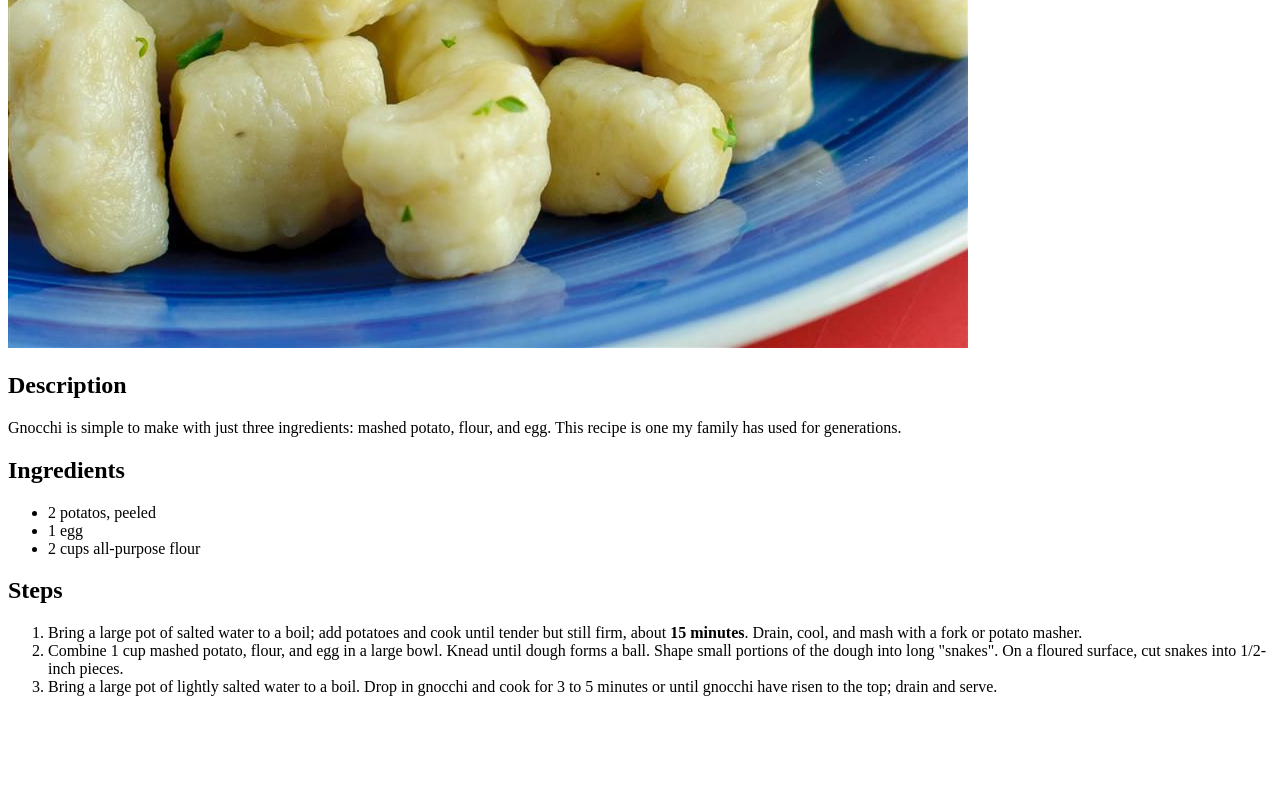
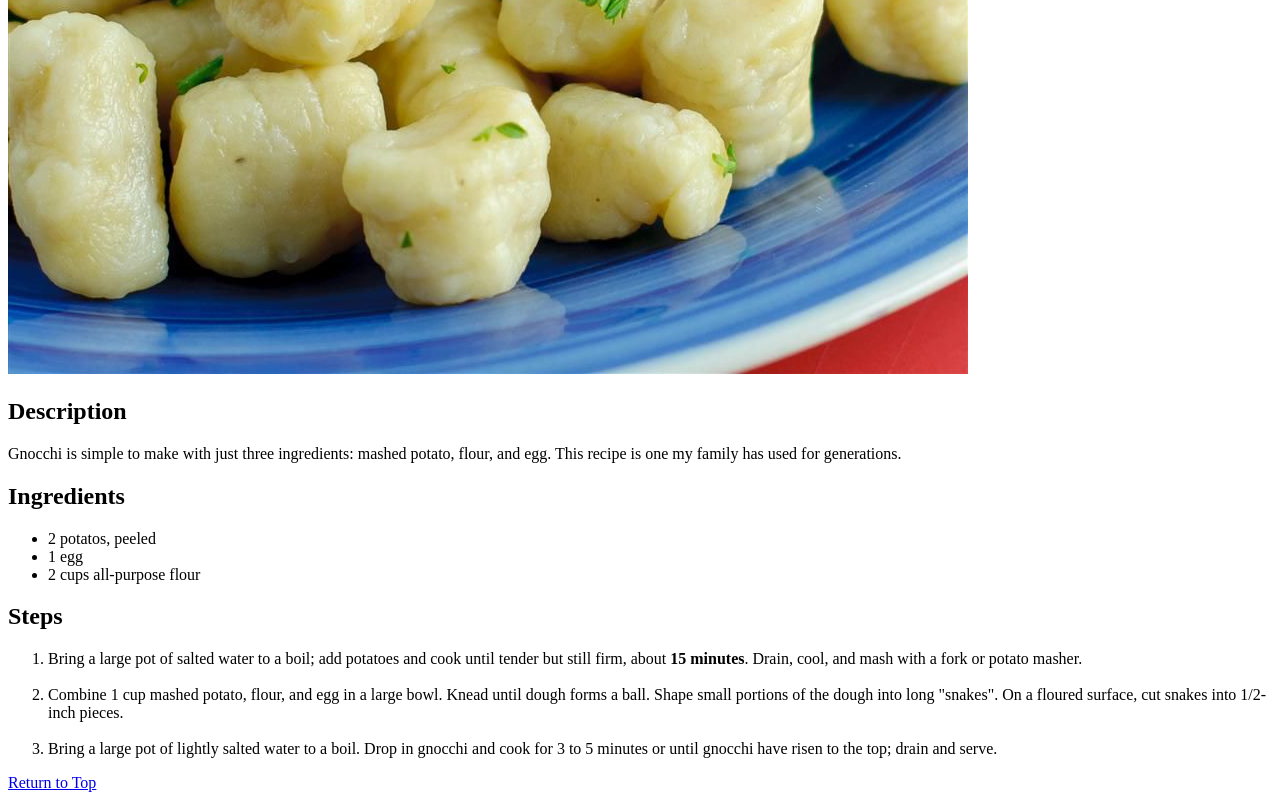
Before and after one commit to Harper-Codes/odin-recipes, a plain HTML site: page recipes/gnocchi.html in a window 1280 px wide. Shown: the part 692-1492 px from the top of the page. Before the commit the page ends 1404 px from the top, so only its background shows below. Drawn offline with Linux system fonts and the light colour scheme.

Commit message:
Improved navigation and formatting

```diff
--- a/recipes/gnocchi.html
+++ b/recipes/gnocchi.html
@@ -7,6 +7,10 @@
     <title>Gnocchi</title>
 </head>
 <body>
+    <!-- Link to Homepage -->
+    <a href="../index.html" id="home">Home</a>
+
+    <!-- Main Content -->
     <h1>Gnocchi</h1>
         <img src="../images/gnocchi.jpg" alt="Gnocchi">
     <h2>Description</h2>
@@ -19,9 +23,12 @@
         </ul>
     <h2>Steps</h2>
         <ol>
-            <li>Bring a large pot of salted water to a boil; add potatoes and cook until tender but still firm, about <strong>15 minutes</strong>. Drain, cool, and mash with a fork or potato masher.</li>
-            <li>Combine 1 cup mashed potato, flour, and egg in a large bowl. Knead until dough forms a ball. Shape small portions of the dough into long "snakes". On a floured surface, cut snakes into 1/2-inch pieces.</li>
+            <li>Bring a large pot of salted water to a boil; add potatoes and cook until tender but still firm, about <strong>15 minutes</strong>. Drain, cool, and mash with a fork or potato masher.</li><br>
+            <li>Combine 1 cup mashed potato, flour, and egg in a large bowl. Knead until dough forms a ball. Shape small portions of the dough into long "snakes". On a floured surface, cut snakes into 1/2-inch pieces.</li><br>
             <li>Bring a large pot of lightly salted water to a boil. Drop in gnocchi and cook for 3 to 5 minutes or until gnocchi have risen to the top; drain and serve.</li>
         </ol>
+
+    <!-- Return to top -->
+    <a href="#home">Return to Top</a>
 </body>
 </html>
```
Also changed, not shown: recipes/lasagna.html (+10 -3 lines), recipes/spaghetti.html (+8 -5 lines).
